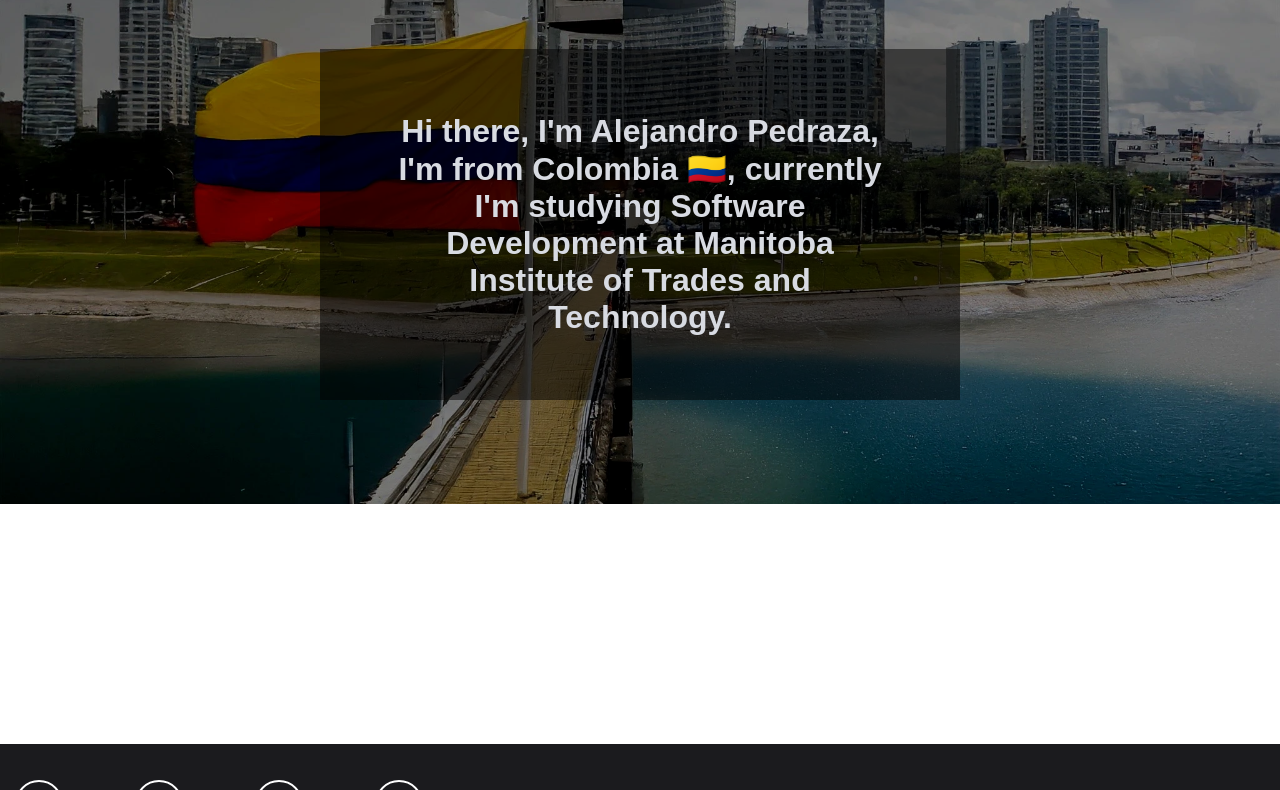
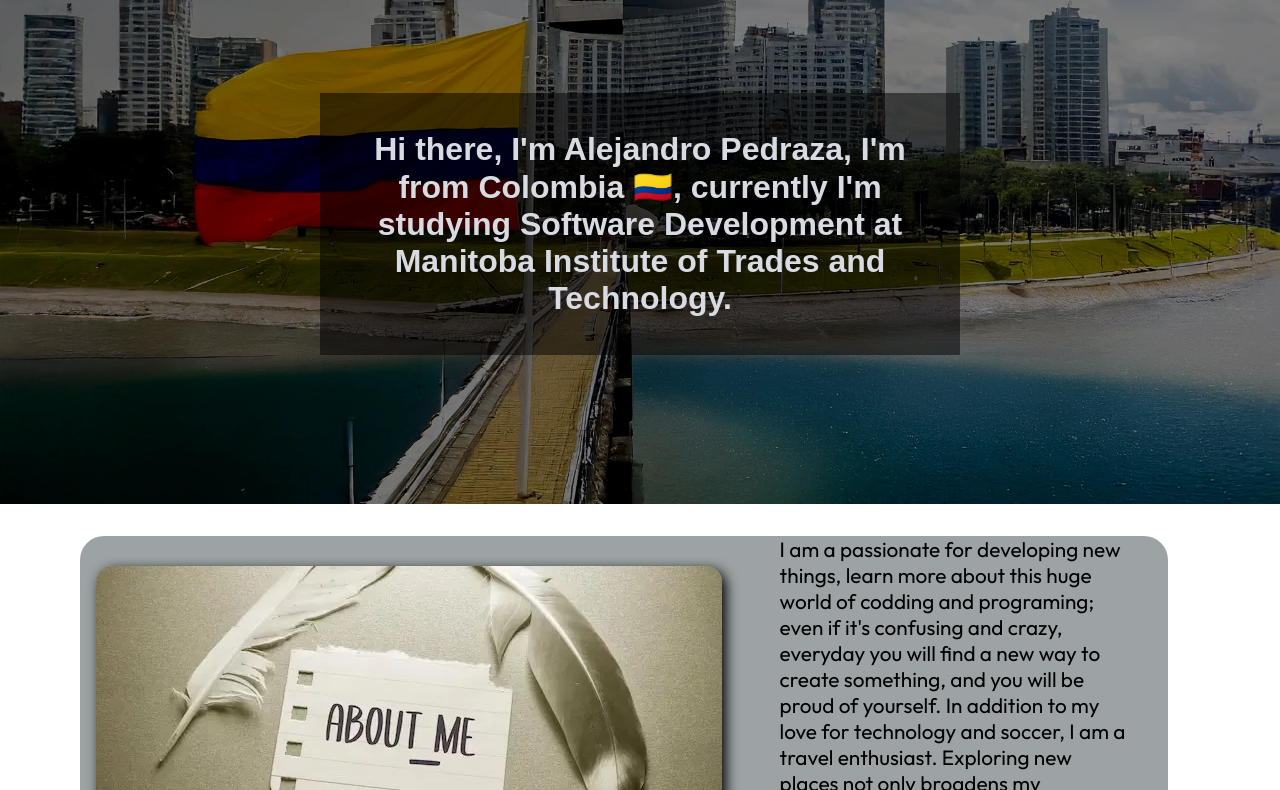
Before and after one commit to alejopc7410/alejandro, a plain HTML site: page index.html in a window 1280 px wide. Shown: the part 176-966 px from the top of the page. Drawn offline with nearby package versions, Linux system fonts and the light colour scheme; a web font is replaced by a local one.

Commit message:
Creating about me section

```diff
--- a/assets/index.css
+++ b/assets/index.css
@@ -2,6 +2,7 @@
 @import url('https://fonts.googleapis.com/css2?family=Oswald:wght@500;600;700&display=swap');
 @import url('https://fonts.googleapis.com/css2?family=Teko:wght@500;600&display=swap');
 @import url('https://fonts.googleapis.com/css2?family=Signika+Negative:wght@400;500;600&display=swap');
+@import url('https://fonts.googleapis.com/css2?family=Outfit:wght@400;600;700;800&display=swap');
 
 * {
     margin: 0;
@@ -103,6 +104,7 @@ main {
     display: grid;
     place-items: center;
     overflow: hidden;
+
 }
 
 .banner h2 {
@@ -111,9 +113,44 @@ main {
     font-size: 2em;
     width: 50%;
     text-align: center;
-    padding: 2em 2em;
+    padding: 1.2em 1.2em;
     background-color: rgb(0 0 0 / 0.5);
+    animation: backInLeft;
+    animation-duration: 2s;
 }
+
+.about-me {
+    position: relative;
+    top: 2em;
+    display: flex;
+    align-items: center;
+    margin-bottom: 5em;
+    width: calc(85%);
+    margin-left: 5em;
+    border-radius: 1.5em;
+    background: #9DA3A4;
+}
+
+.about-me img {
+    margin: 1.5em 1em;
+    border-radius: 1em;
+    box-shadow: 4px 4px 13px;
+    transition: 0.3s;
+}
+
+.about-me img:hover {
+    transform: translateY(-8px);
+    transition: 0.3s;
+}
+
+.about-me p {
+    font-family: Outfit, sans-serif;
+    font-size: 1.3em;
+    margin: 0 2em;
+}
+
+
+
 
 /*----------------------------------------*/
 /*--------------- FOOTER ---------------- */
--- a/index.html
+++ b/index.html
@@ -30,6 +30,16 @@
             <h2>Hi there, I'm Alejandro Pedraza, I'm from Colombia 🇨🇴, currently I'm studying
                 Software Development at Manitoba Institute of Trades and Technology.</h2>
         </div>
+        <section class="about-me">
+            <img src="./img/image-1.webp" alt="About me">
+            <p>
+                I am a passionate for developing new things, learn more about this huge world of codding and programing; even if it's confusing and
+                crazy, everyday you will find a new way to create something, and you will be proud of yourself. In addition to my love for technology
+                and soccer, I am a travel enthusiast. Exploring new places not only broadens my perspective, but also inspires me to seek creative
+                solutions in software development. Every destination is an opportunity to discover new cultures and learn something new, which I apply
+                to my life as developer.
+            </p>
+        </section>
     </main>
     <footer>
         <div class="container flexbox">
```
Also changed, not shown: img/background-1.jpg (deleted), img/image-1.webp (added).
